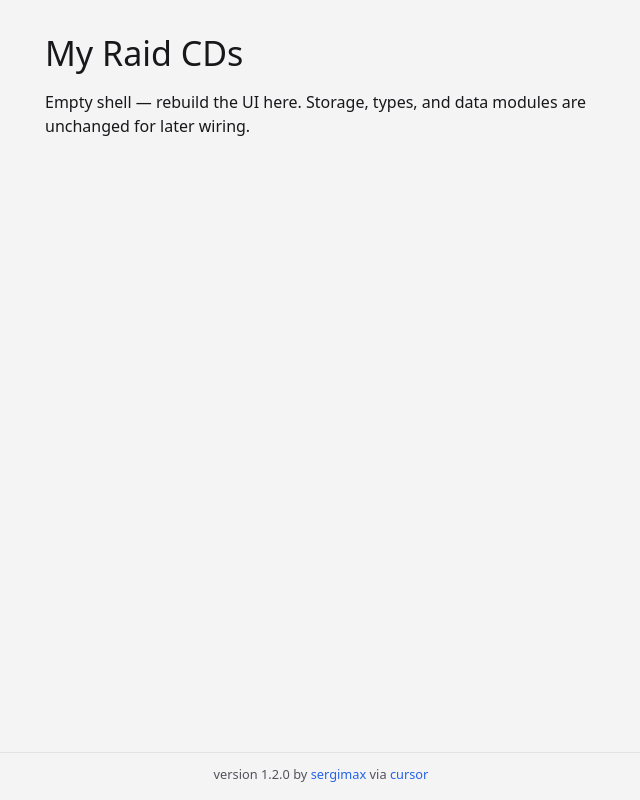
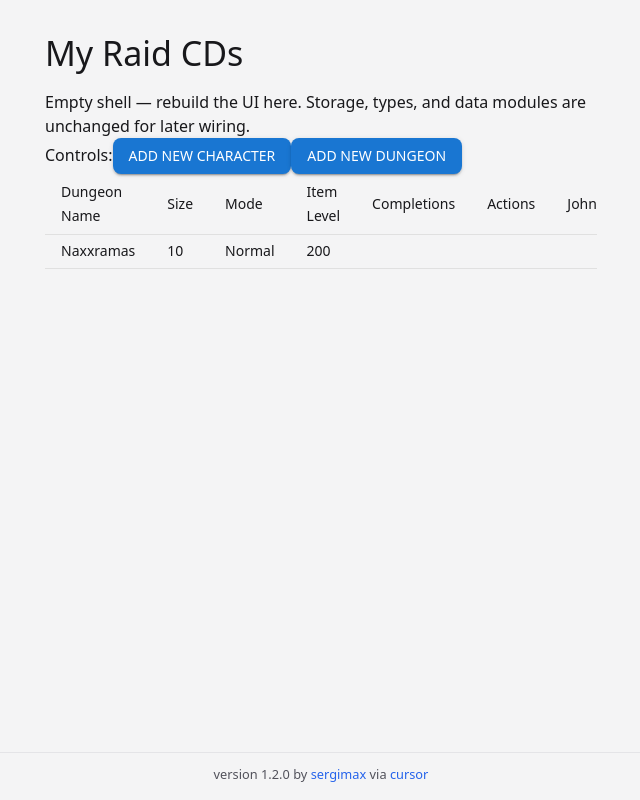
Before and after one commit to sergimax/my-raid-cds, a React (Vite) app: page / in a window 1280 px wide. Shown: the whole page, without its empty margins (319-959 px from the left). Built offline with nearby package versions, Linux system fonts and the light colour scheme.

Commit message:
chore(App): implement basic character and dungeon management with dynamic table rendering and controls

```diff
--- a/src/App.tsx
+++ b/src/App.tsx
@@ -1,8 +1,89 @@
 import { AppFooter } from "./components/index.ts";
 import "./App.css";
-import { Container, Stack, Typography } from "@mui/material";
+import {
+  Container,
+  Stack,
+  Typography,
+  TableContainer,
+  Table,
+  TableHead,
+  TableBody,
+  TableRow,
+  TableCell,
+  Button,
+} from "@mui/material";
+import { useEffect, useState } from "react";
+
+type TCharacter = {
+  id: string;
+  name: string;
+  class: string;
+  position: number;
+}
+
+type TCharacterCompletion = {
+  [dungeonId: string]: boolean;
+}
+
+type TDungeon = {
+  id: string;
+  name: string;
+  size: number;
+  itemLevel: number;
+  mode: string;
+  completion: TCharacterCompletion[];
+  position: number;
+}
+
+type THeaderRowCell = {position: number, label: string, name: string}
+
+const DEFAULT_HEADER_ROW: THeaderRowCell[] = [
+  { position: 0, label: "Dungeon Name", name: "name" },
+  { position: 1, label: "Size", name: "size" },
+  { position: 2, label: "Mode", name: "mode" },
+  { position: 3, label: "Item Level", name: "itemLevel" },
+  { position: 4, label: "Completions", name: "completions" },
+  { position: 5, label: "Actions", name: "actions" },
+];
+
+const TEMPLATE_CHARACTER: TCharacter = {
+  id: "321",
+  name: "JohnDoe",
+  class: "Warrior",
+  position: 0
+}
+
+const TEMPLATE_DUNGEON: TDungeon = {
+  id: "123",
+  name: "Naxxramas",
+  size: 10,
+  itemLevel: 200,
+  mode: "Normal",
+  completion: [],
+  position: 0
+}
+
 
 function App() {
+  const [characters, setCharacters] = useState<TCharacter[]>([TEMPLATE_CHARACTER]);
+  const [dungeons, setDungeons] = useState<TDungeon[]>([TEMPLATE_DUNGEON]);
+  const [headerRow, setHeaderRow] = useState<THeaderRowCell[]>(DEFAULT_HEADER_ROW);
+
+  useEffect(() => {
+    const newHeaderRow = [...DEFAULT_HEADER_ROW, ...characters.map(character => ({ position: DEFAULT_HEADER_ROW.length + character.position, label: character.name, name: character.name }))].sort((a, b) => a.position - b.position);
+
+    setHeaderRow(newHeaderRow);
+  }, [characters, dungeons])
+
+
+  const handleAddCharacter = () => {
+    setCharacters([...characters, TEMPLATE_CHARACTER]);
+  }
+
+  const handleAddDungeon = () => {
+    setDungeons([...dungeons, TEMPLATE_DUNGEON]);
+  }
+
   return (
     <div className="app-shell">
       <Container className="app-main" component="main" maxWidth="sm">
@@ -11,11 +92,39 @@ function App() {
             My Raid CDs
           </Typography>
           <Typography color="text.secondary" variant="body1">
-            Empty shell — rebuild the UI here. Storage, types, and data modules are
-            unchanged for later wiring.
+            Empty shell — rebuild the UI here. Storage, types, and data modules
+            are unchanged for later wiring.
           </Typography>
         </Stack>
+        <div>
+          Controls:
+          <Button variant="contained" color="primary" onClick={handleAddCharacter}>Add new character</Button>
+          <Button variant="contained" color="primary" onClick={handleAddDungeon}>Add new dungeon</Button>
+        </div>
+
+
+        <TableContainer>
+          <Table size="small">
+            <TableHead>
+              <TableRow>
+                {headerRow.map((cell) => (
+                  <TableCell key={cell.name}>{cell.label}</TableCell>
+                ))}
+              </TableRow>
+            </TableHead>
+            <TableBody>
+              {dungeons.map((dungeon) => (
+                <TableRow key={dungeon.id}>
+                  {headerRow.map((cell) => (
+                    <TableCell key={cell.name}>{dungeon[cell.name as keyof TDungeon] as string}</TableCell>
+                  ))}
+                </TableRow>
+              ))}
+            </TableBody>
+          </Table>
+        </TableContainer>
       </Container>
+
       <AppFooter />
     </div>
   );
```
